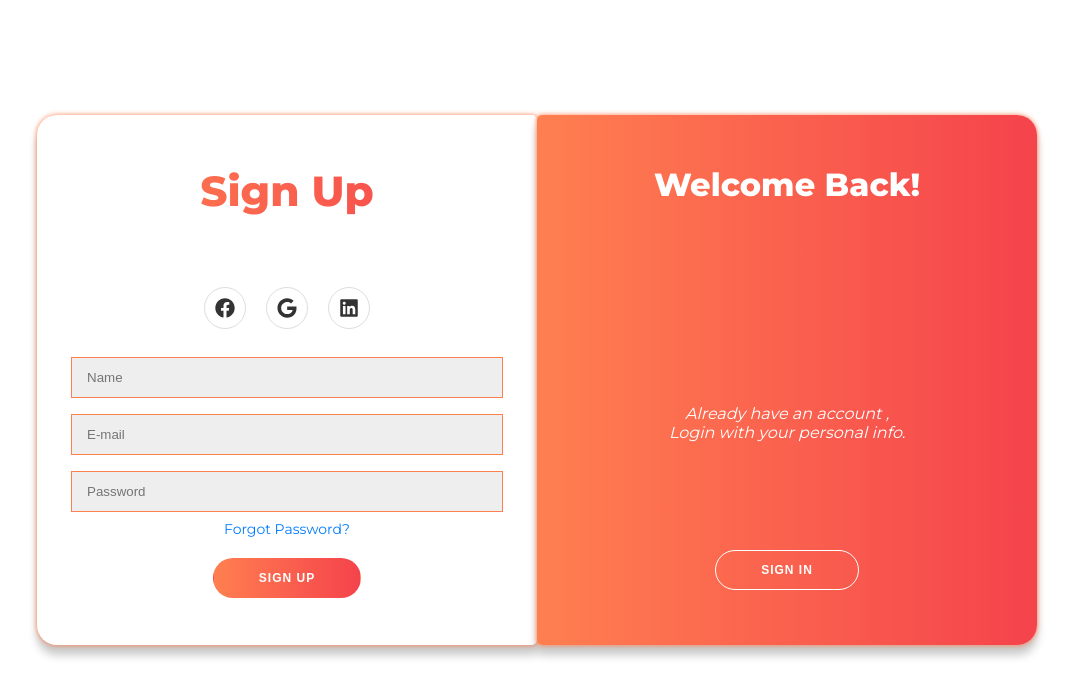
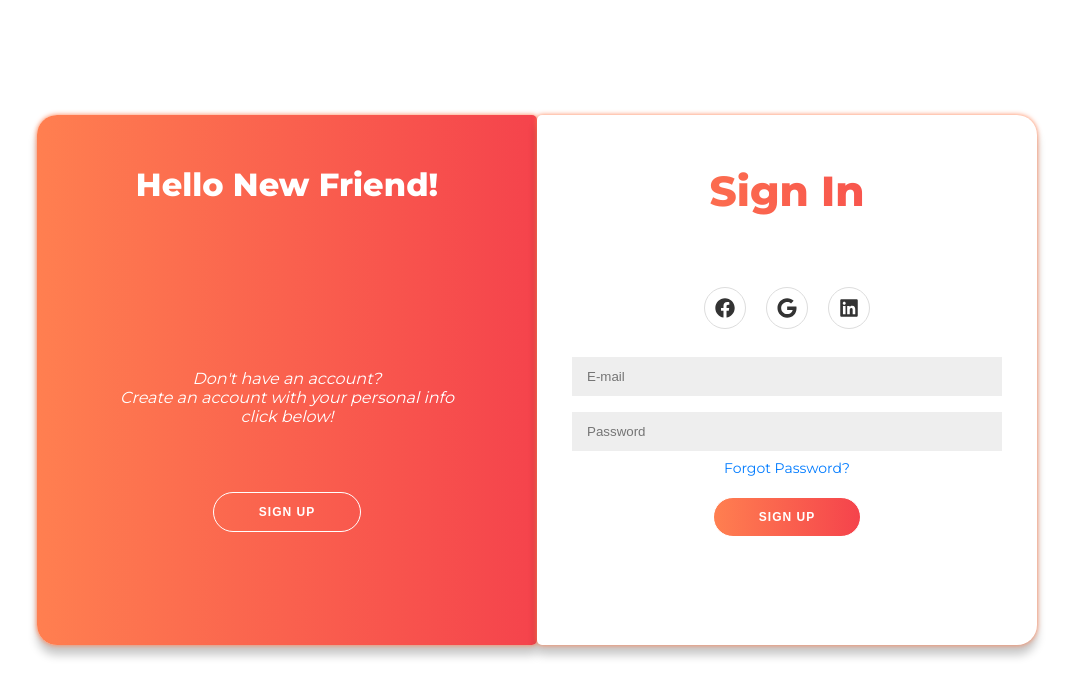
Before and after one commit to ZahraZellazi/Login_Interface, a React (Vite) app: page / in a window 1280 px wide. Shown: the top 696 px of the page, without its empty margins (103-1176 px from the left). Built offline with nearby package versions, Linux system fonts and the light colour scheme.

Commit message:
initial_transition

```diff
--- a/package.json
+++ b/package.json
@@ -12,7 +12,9 @@
   "dependencies": {
     "react": "^18.3.1",
     "react-dom": "^18.3.1",
-    "react-icons": "^5.2.1"
+    "react-icons": "^5.2.1",
+    "react-router-dom": "^6.24.1",
+    "react-transition-group": "^4.4.5"
   },
   "devDependencies": {
     "@types/react": "^18.3.3",
--- a/src/App.jsx
+++ b/src/App.jsx
@@ -1,12 +1,23 @@
-import { useState } from 'react'
-import SignIn from './SignIn'
-import SignUp from './SignUp'
+import { useState } from 'react';
+import SignIn from './SignIn';
+import SignUp from './SignUp';
+
 function App() {
+  const [isSignIn, setIsSignIn] = useState(true); // Default to Sign In
+
+  const toggleForm = () => {
+    setIsSignIn(prev => !prev);
+  };
+
   return (
-     <div>
-      <SignUp/>
-      </div>
-  )
+    <div>
+      {isSignIn ? (
+        <SignIn onSwitch={toggleForm} />
+      ) : (
+        <SignUp onSwitch={toggleForm} />
+      )}
+    </div>
+  );
 }
 
-export default App
+export default App;
--- a/src/SignIn.css
+++ b/src/SignIn.css
@@ -158,7 +158,7 @@ body {
   text-transform: uppercase;
   transition: transform 0.3s ease;
   cursor: pointer;
-  margin-top: 60px;
+  margin-top: 50px;
 
 }
 
--- a/src/SignIn.jsx
+++ b/src/SignIn.jsx
@@ -2,16 +2,20 @@ import React from 'react';
 import { FaFacebook, FaGoogle, FaLinkedin } from 'react-icons/fa';
 import './SignIn.css';
 
-const SignIn = () => {
+const SignIn = ({ onSwitch }) => {
   return (
-    <div className='wrapperI'>
+    <div className="wrapperI">
       <div className="containerII">
-        <div className="titleII">Hello New Friend !</div>
-        <p className='paragII'> Don't have an account ? <br/>Create an account with your personal info <br/>click bellow !.</p>
-        <button className="buttonII">Sign Up</button>
+        <div className="titleII">Hello New Friend!</div>
+        <p className='paragII'>
+          Don't have an account? <br />
+          Create an account with your personal info <br />
+          click below!
+        </p>
+        <button className="buttonII" onClick={onSwitch}>Sign Up</button>
       </div>
       <div className="containerI">
-        <div className='titleI'>Sing In</div>
+        <div className='titleI'>Sign In</div>
         <div className="social-containerI">
           <a href="*" className="socialI facebook"><FaFacebook /></a>
           <a href="*" className="socialI google"><FaGoogle /></a>
@@ -21,7 +25,7 @@ const SignIn = () => {
           <input type="text" placeholder="E-mail" className="inputI" />
           <input type="password" placeholder="Password" className="inputI" />
           <a href="/forgot-password" className="link">Forgot Password?</a>
-        <button className="buttonI">Sign Up</button>
+          <button className="buttonI" onClick={onSwitch}>Sign Up</button>
         </div>
       </div>
     </div>
--- a/src/SignUp.jsx
+++ b/src/SignUp.jsx
@@ -1,8 +1,8 @@
 import React from 'react';
 import { FaFacebook, FaGoogle, FaLinkedin } from 'react-icons/fa';
-import "./SignUp.css"
+import "./SignUp.css";
 
-function SignUp() {
+const SignUp = ({ onSwitch }) => {
   return (
     <div className='wrapperU'>
       <div className="containerU">
@@ -22,12 +22,11 @@ function SignUp() {
       </div>
       <div className="containerUU">
         <div className="titleUU">Welcome Back!</div>
-        <p className='paragUU'> Already have an account , <br/> Login with your personal info.</p>
-        <button className="buttonUU">Sign In</button>
+        <p className='paragUU'>Already have an account, <br />Login with your personal info.</p>
+        <button className="buttonUU" onClick={onSwitch}>Sign In</button>
       </div>
     </div>
+  );
+};
 
-  );
-  }
-
-export default SignUp
+export default SignUp;
```
Also changed, not shown: 1 other file (tests, documents, lock files or other folders). Lines whose indentation alone changed are shown as unchanged.
